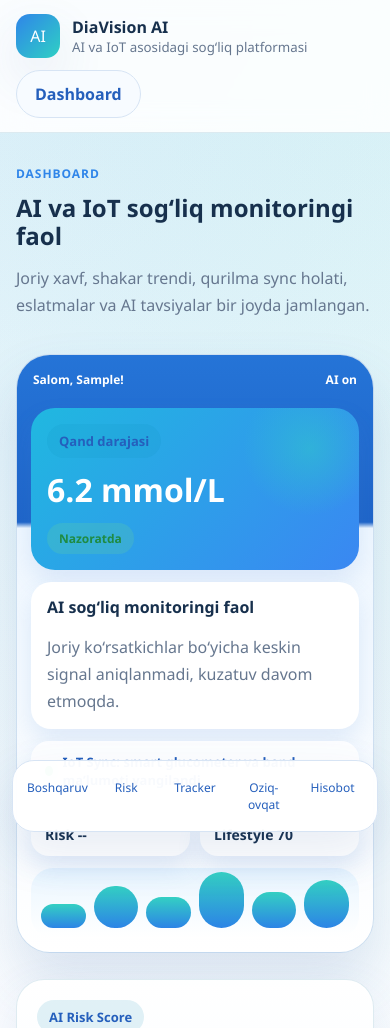
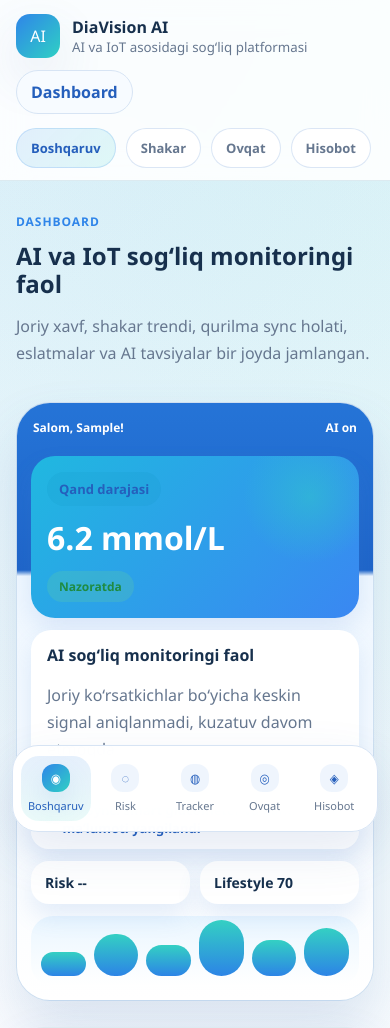
Before and after one commit to Boburjon2142/Diavision, a Django app: page /dashboard/ in a window 390 px wide. Shown: the top 1028 px of the page. Run offline with Django 5.2, Linux system fonts and the light colour scheme; the visitor is signed in with stand-in values (Sample User, id 1); data that the repository does not hold is empty.

Commit message:
Refine mobile navigation design

```diff
--- a/static/css/app.css
+++ b/static/css/app.css
@@ -42,6 +42,9 @@ ul { padding-left: 18px; }
 .nav-row, .card-top, .metric-row, .cta-row, .quick-actions, .header-actions { display: flex; gap: 12px; align-items: center; flex-wrap: wrap; }
 .nav-row { padding: 14px 0; justify-content: space-between; }
 .brand { display: inline-flex; align-items: center; gap: 12px; }
+.brand-copy {
+    min-width: 0;
+}
 .brand strong { display: block; }
 .brand small { display: block; color: var(--muted); }
 .brand-mark {
@@ -51,6 +54,42 @@ ul { padding-left: 18px; }
     box-shadow: var(--shadow);
 }
 .desktop-nav { display: none; gap: 18px; color: var(--muted); }
+.desktop-nav a {
+    padding: 10px 14px;
+    border-radius: 999px;
+}
+.desktop-nav a.is-active {
+    background: rgba(47, 133, 233, 0.10);
+    color: var(--primary-dark);
+}
+.mobile-quickbar {
+    display: flex;
+    gap: 10px;
+    overflow-x: auto;
+    padding: 0 0 12px;
+    scrollbar-width: none;
+}
+.mobile-quickbar::-webkit-scrollbar {
+    display: none;
+}
+.mobile-quickbar a {
+    white-space: nowrap;
+    padding: 10px 14px;
+    border-radius: 999px;
+    background: rgba(255,255,255,0.82);
+    border: 1px solid rgba(215, 228, 244, 0.9);
+    color: var(--muted);
+    font-size: 13px;
+    font-weight: 700;
+}
+.mobile-quickbar a.is-active {
+    background: linear-gradient(135deg, rgba(47,133,233,0.12), rgba(47,208,196,0.14));
+    color: var(--primary-dark);
+    border-color: rgba(47, 133, 233, 0.18);
+}
+.header-actions .btn {
+    padding: 10px 14px;
+}
 
 .btn {
     border: 0; cursor: pointer; padding: 12px 18px; border-radius: 999px;
@@ -601,10 +640,41 @@ textarea { min-height: 120px; resize: vertical; }
 
 .mobile-nav {
     position: fixed; left: 12px; right: 12px; bottom: 12px; z-index: 60;
-    background: rgba(255,255,255,0.97); border: 1px solid var(--line); box-shadow: var(--shadow);
-    border-radius: 22px; display: grid; grid-template-columns: repeat(5, 1fr); padding: 10px;
+    background: rgba(255,255,255,0.98); border: 1px solid var(--line); box-shadow: var(--shadow);
+    border-radius: 26px; display: grid; grid-template-columns: repeat(5, 1fr); padding: 10px 8px;
+    backdrop-filter: blur(16px);
 }
-.mobile-nav a { text-align: center; font-size: 12px; color: var(--primary-dark); padding: 8px 4px; }
+.mobile-nav a {
+    display: grid;
+    justify-items: center;
+    gap: 6px;
+    text-align: center;
+    font-size: 11px;
+    color: var(--muted);
+    padding: 8px 2px;
+    border-radius: 18px;
+    transition: 0.2s ease;
+}
+.mobile-nav a.is-active {
+    color: var(--primary-dark);
+    background: linear-gradient(180deg, rgba(47,133,233,0.12), rgba(47,208,196,0.10));
+}
+.nav-icon {
+    width: 28px;
+    height: 28px;
+    display: grid;
+    place-items: center;
+    border-radius: 12px;
+    background: rgba(47, 133, 233, 0.08);
+    color: var(--primary-dark);
+    font-size: 13px;
+    font-weight: 700;
+}
+.mobile-nav a.is-active .nav-icon {
+    background: linear-gradient(135deg, var(--primary), var(--teal));
+    color: white;
+    box-shadow: var(--shadow-soft);
+}
 .footer-grid { display: grid; gap: 16px; padding: 24px 0 110px; }
 .site-footer { border-top: 1px solid var(--line); margin-top: 32px; }
 .alert-card.warning { border-color: #f2cb8f; }
@@ -627,6 +697,7 @@ textarea { min-height: 120px; resize: vertical; }
     .section-grid.three { grid-template-columns: repeat(3, minmax(0, 1fr)); }
     .section-grid.four { grid-template-columns: repeat(2, minmax(0, 1fr)); }
     .desktop-nav { display: flex; }
+    .mobile-quickbar { display: none; }
     .hero-phones { grid-template-columns: 0.92fr 1.08fr; align-items: start; }
     .dashboard-hero { grid-template-columns: 1.1fr 0.9fr; }
     .app-showcase-grid { grid-template-columns: repeat(2, minmax(0, 1fr)); }
--- a/templates/partials/header.html
+++ b/templates/partials/header.html
@@ -2,14 +2,14 @@
     <div class="wrapper nav-row">
         <a class="brand" href="{% url 'pages:home' %}">
             <span class="brand-mark">AI</span>
-            <span>
+            <span class="brand-copy">
                 <strong>DiaVision AI</strong>
                 <small>AI va IoT asosidagi sog‘liq platformasi</small>
             </span>
         </a>
         <nav class="desktop-nav" aria-label="Asosiy navigatsiya">
             {% for item in public_nav %}
-                <a href="{{ item.url }}">{{ item.title }}</a>
+                <a class="{% if request.path == item.url %}is-active{% endif %}" href="{{ item.url }}">{{ item.title }}</a>
             {% endfor %}
         </nav>
         <div class="header-actions">
@@ -21,4 +21,17 @@
             {% endif %}
         </div>
     </div>
+    <div class="wrapper mobile-quickbar" aria-label="Tezkor mobil navigatsiya">
+        {% if request.user.is_authenticated %}
+            <a class="{% if '/dashboard/' in request.path %}is-active{% endif %}" href="{% url 'dashboard:overview' %}">Boshqaruv</a>
+            <a class="{% if '/tracker/' in request.path %}is-active{% endif %}" href="{% url 'tracker:list' %}">Shakar</a>
+            <a class="{% if '/nutrition/' in request.path %}is-active{% endif %}" href="{% url 'nutrition:assistant' %}">Ovqat</a>
+            <a class="{% if '/reports/' in request.path %}is-active{% endif %}" href="{% url 'reports:dashboard' %}">Hisobot</a>
+        {% else %}
+            <a class="{% if request.path == '/' %}is-active{% endif %}" href="{% url 'pages:home' %}">Bosh sahifa</a>
+            <a class="{% if '/risk/' in request.path %}is-active{% endif %}" href="{% url 'riskcheck:public_check' %}">AI Risk</a>
+            <a class="{% if '/nutrition/' in request.path %}is-active{% endif %}" href="{% url 'nutrition:assistant' %}">Ovqat</a>
+            <a class="{% if '/contact/' in request.path %}is-active{% endif %}" href="{% url 'pages:contact' %}">Aloqa</a>
+        {% endif %}
+    </div>
 </header>
--- a/templates/partials/mobile_nav.html
+++ b/templates/partials/mobile_nav.html
@@ -1,7 +1,22 @@
 <nav class="mobile-nav" aria-label="Mobil navigatsiya">
-    <a href="{% url 'dashboard:overview' %}">Boshqaruv</a>
-    <a href="{% url 'riskcheck:create' %}">Risk</a>
-    <a href="{% url 'tracker:list' %}">Tracker</a>
-    <a href="{% url 'nutrition:assistant' %}">Oziq-ovqat</a>
-    <a href="{% url 'reports:dashboard' %}">Hisobot</a>
+    <a class="{% if '/dashboard/' in request.path %}is-active{% endif %}" href="{% url 'dashboard:overview' %}">
+        <span class="nav-icon">◉</span>
+        <span>Boshqaruv</span>
+    </a>
+    <a class="{% if '/risk/' in request.path %}is-active{% endif %}" href="{% url 'riskcheck:create' %}">
+        <span class="nav-icon">◌</span>
+        <span>Risk</span>
+    </a>
+    <a class="{% if '/tracker/' in request.path %}is-active{% endif %}" href="{% url 'tracker:list' %}">
+        <span class="nav-icon">◍</span>
+        <span>Tracker</span>
+    </a>
+    <a class="{% if '/nutrition/' in request.path %}is-active{% endif %}" href="{% url 'nutrition:assistant' %}">
+        <span class="nav-icon">◎</span>
+        <span>Ovqat</span>
+    </a>
+    <a class="{% if '/reports/' in request.path %}is-active{% endif %}" href="{% url 'reports:dashboard' %}">
+        <span class="nav-icon">◈</span>
+        <span>Hisobot</span>
+    </a>
 </nav>
```
